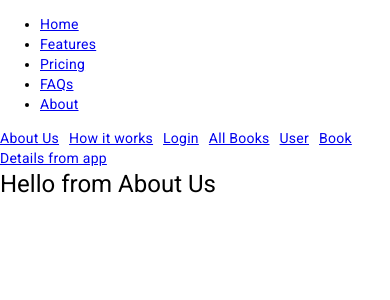
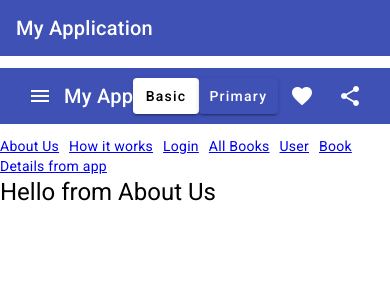
Before and after one commit to mithunj43/book-store-angular, an Angular app in the folder bookStoreApp/: page /about-us in a window 390 px wide. Shown: the top 300 px of the page. Built offline with nearby package versions, Linux system fonts and the light colour scheme.

Commit message:
Angular Material toolbar responsive

```diff
--- a/bookStoreApp/src/app/app.component.html
+++ b/bookStoreApp/src/app/app.component.html
@@ -4,7 +4,7 @@
     <a href="/how-it-works">How it works</a>
     <a href="/auth/login">Login</a>
 </div> -->
-<div class="container-fluid shadow-sm">
+<!-- <div class="container-fluid shadow-sm">
   <header class="d-flex justify-content-center py-3">
     <ul class="nav nav-pills">
       <li class="nav-item"><a href="#" class="nav-link active" aria-current="page">Home</a></li>
@@ -14,7 +14,32 @@
       <li class="nav-item"><a href="#" class="nav-link">About</a></li>
     </ul>
   </header>
-  </div>
+</div> -->
+
+<p>
+  <mat-toolbar color="primary">
+    <span>My Application</span>
+  </mat-toolbar>
+</p>
+
+<p>
+  <mat-toolbar color="primary">
+    <button mat-icon-button class="example-icon" aria-label="Example icon-button with menu icon">
+      <mat-icon>menu</mat-icon>
+    </button>
+    <span>My App</span>
+    <span class="example-spacer"></span>
+    <button mat-raised-button>Basic</button>
+    <button mat-raised-button color="primary">Primary</button>
+    <button mat-icon-button class="example-icon favorite-icon" aria-label="Example icon-button with heart icon">
+      <mat-icon>favorite</mat-icon>
+    </button>
+    <button mat-icon-button class="example-icon" aria-label="Example icon-button with share icon">
+      <mat-icon>share</mat-icon>
+    </button>
+  </mat-toolbar>
+</p>
+
 
 <div>
     <a routerLink="/about-us">About Us</a>
--- a/bookStoreApp/src/app/app.component.scss
+++ b/bookStoreApp/src/app/app.component.scss
@@ -1,3 +1,6 @@
 a{
     margin-right: 10px;
 }
+.example-spacer {
+    flex: 1 1 auto;
+  }
```
Also changed, not shown: bookStoreApp/src/app/app.module.ts (+7 -1 lines). Lines whose indentation alone changed are shown as unchanged.
